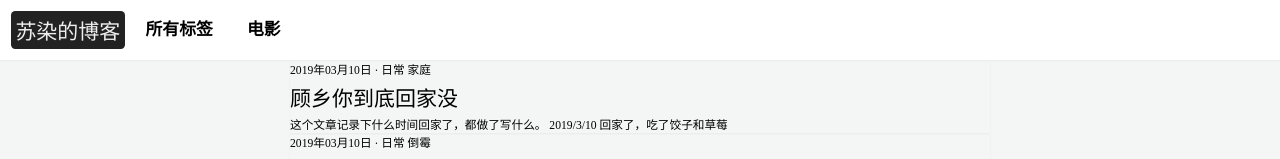
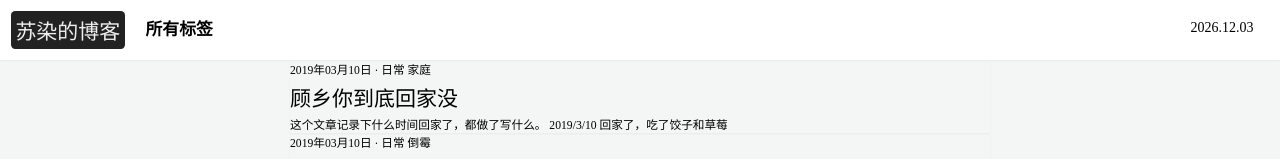
Before and after one commit to gavinxgu/gavinxgu-blog, a Gatsby site: page / in a window 1280 px wide. Shown: the top 159 px of the page. Built offline with nearby package versions, Linux system fonts and the light colour scheme; Gatsby itself is replaced by a stand-in of ours.

Commit message:
feat: 增加最新更新时间指示

```diff
--- a/gatsby-config.js
+++ b/gatsby-config.js
@@ -3,6 +3,7 @@ module.exports = {
     title: '苏染的博客',
     description: `gavinxgu's personal blog`,
     author: '@gavinxgu',
+    latestUpate: new Date(),
   },
   plugins: [
     {
--- a/src/components/header.tsx
+++ b/src/components/header.tsx
@@ -1,12 +1,17 @@
 import { Link } from 'gatsby'
+import moment from 'moment'
 import * as React from 'react'
 import './header.scss'
 
 interface HeaderProps {
   siteTitle?: string
+  latestUpate?: string
 }
 
-const Header: React.FunctionComponent<HeaderProps> = ({ siteTitle }) => (
+const Header: React.FunctionComponent<HeaderProps> = ({
+  siteTitle,
+  latestUpate,
+}) => (
   <nav className="nav shadow">
     <div className="left-items">
       <h1 className="logo">
@@ -15,12 +20,12 @@ const Header: React.FunctionComponent<HeaderProps> = ({ siteTitle }) => (
       <Link className="item" to="/tags">
         所有标签
       </Link>
-      <Link className="item" to="/tags/电影">
+      {/* <Link className="item" to="/tags/电影">
         电影
-      </Link>
+      </Link> */}
     </div>
     <div className="right-items">
-      {/* <div>顾乡</div> */}
+      <div>{moment(latestUpate).format('YYYY.MM.DD')}</div>
     </div>
   </nav>
 )
--- a/src/components/layout.tsx
+++ b/src/components/layout.tsx
@@ -11,13 +11,17 @@ const Layout: React.FunctionComponent = ({ children }) => (
         site {
           siteMetadata {
             title
+            latestUpate
           }
         }
       }
     `}
     render={data => (
       <>
-        <Header siteTitle={data.site.siteMetadata.title} />
+        <Header
+          siteTitle={data.site.siteMetadata.title}
+          latestUpate={data.site.siteMetadata.latestUpate}
+        />
         <main className="main">
           <div className="posts">{children}</div>
         </main>
```
